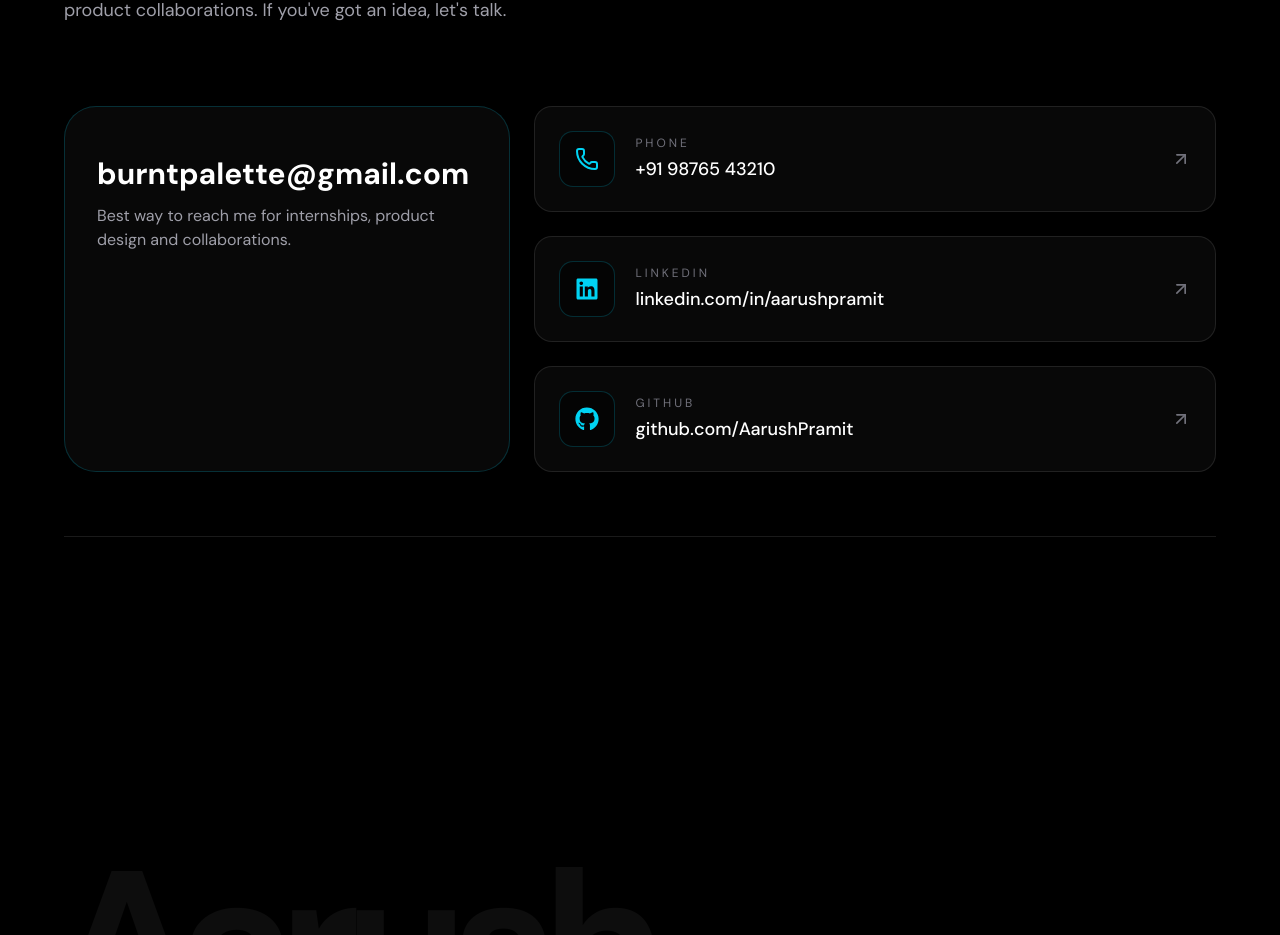
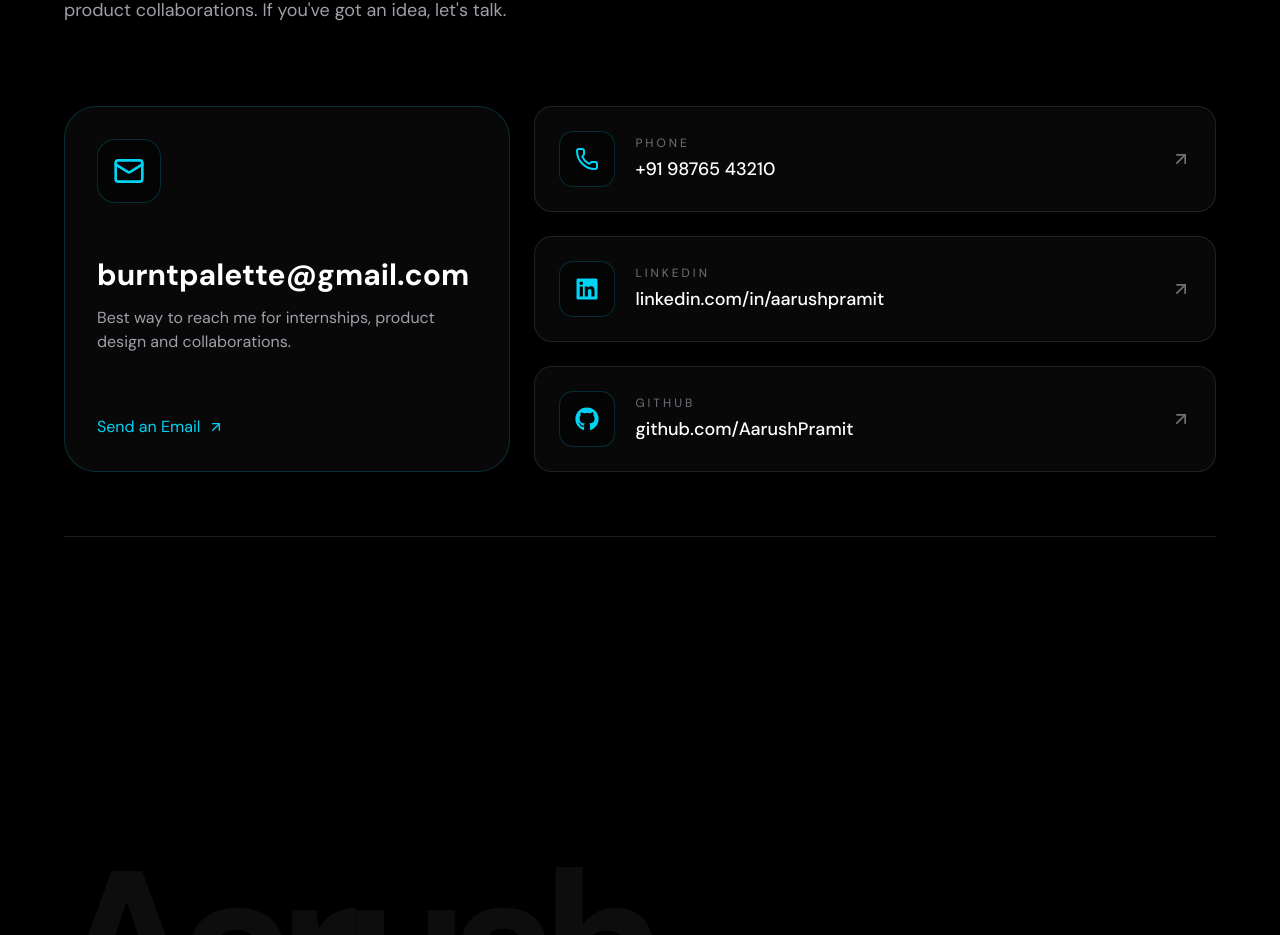
Before and after one commit to AarushPramit/aarushportfolio, a Next.js app: page /about in a window 1280 px wide. Shown: the part 2149-3084 px from the top of the page. Built offline with nearby package versions, Linux system fonts and the light colour scheme.

Commit message:
contact cards fixed

```diff
--- a/components/about/contact-section.tsx
+++ b/components/about/contact-section.tsx
@@ -55,6 +55,7 @@ export default function ContactSection() {
         {/* Contact Layout */}
         <div className="mt-20 grid gap-6 lg:grid-cols-5">
           {/* Featured Email Card */}
+          {/* Featured Email Card */}
 <motion.a
   href="mailto:burntpalette@gmail.com"
   initial={{ opacity: 0, x: -40 }}
@@ -62,18 +63,32 @@ export default function ContactSection() {
   viewport={{ once: true }}
   transition={{ duration: 0.8 }}
   whileHover={{ y: -8 }}
-            className="group relative overflow-hidden rounded-[32px] border border-cyan-400/20 bg-white/[0.03] p-8 lg:col-span-2"
+  className="group relative w-full overflow-hidden rounded-[32px] border border-cyan-400/20 bg-white/[0.03] p-6 sm:p-8 lg:col-span-2"
 >
   <div className="absolute inset-0 bg-gradient-to-br from-cyan-400/10 via-transparent to-transparent opacity-0 transition duration-500 group-hover:opacity-100" />
 
-            <div>
-  <h3 className="mt-4 break-all text-2xl font-semibold leading-tight text-white sm:text-3xl">
+  <div className="relative flex h-full flex-col justify-between">
+    {/* Icon */}
+    <div className="flex h-16 w-16 items-center justify-center rounded-2xl border border-cyan-400/20 bg-black/50">
+      <Mail className="h-8 w-8 text-cyan-400" />
+    </div>
+
+    {/* Content */}
+    <div className="mt-8">
+      <h3 className="break-all text-2xl font-semibold leading-tight text-white sm:text-3xl">
         burntpalette@gmail.com
       </h3>
 
       <p className="mt-3 text-zinc-400">
         Best way to reach me for internships, product design and collaborations.
       </p>
+    </div>
+
+    {/* CTA */}
+    <div className="mt-10 flex items-center gap-2 text-cyan-400">
+      <span>Send an Email</span>
+      <ArrowUpRight className="h-4 w-4 transition group-hover:translate-x-1 group-hover:-translate-y-1" />
+    </div>
   </div>
 </motion.a>
 
```
Lines whose indentation alone changed are shown as unchanged.
